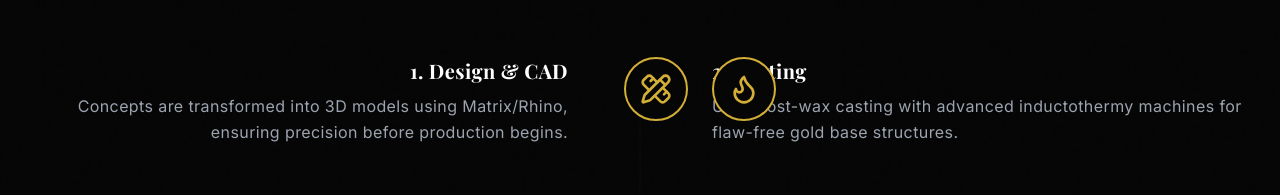
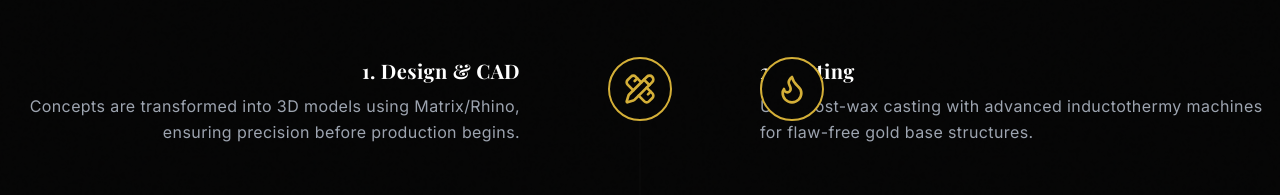
Before and after one commit to santrarony9/Chhanda-jewellers-b2b, a Next.js app: page /manufacturing in a window 1280 px wide. Shown: the part 564-759 px from the top of the page. Built offline with nearby package versions, Linux system fonts and the light colour scheme; no server answers; the database is empty; a web font is replaced by a local one.

Commit message:
fix(layout): resolve text overlap in manufacturing workflow

```diff
--- a/src/components/manufacturing/workflow.tsx
+++ b/src/components/manufacturing/workflow.tsx
@@ -60,12 +60,12 @@ export function ManufacturingWorkflow() {
                                 whileInView={{ opacity: 1, y: 0 }}
                                 transition={{ delay: index * 0.1 }}
                                 viewport={{ once: true }}
-                                className={`relative flex gap-6 md:block ${index % 2 === 0 ? 'md:text-right md:pr-12' : 'md:text-left md:pl-12 md:mt-24'}`}
+                                className={`relative flex gap-6 md:block ${index % 2 === 0 ? 'md:text-right md:pr-24' : 'md:text-left md:pl-24 md:mt-24'}`}
                             >
                                 {/* Icon Circle */}
                                 <div className={`
                     absolute top-0 md:top-0 h-16 w-16 rounded-full bg-background border-2 border-primary flex items-center justify-center z-10
-                    ${index % 2 === 0 ? 'md:-right-[4.5rem]' : 'md:-left-[4.5rem]'}
+                    ${index % 2 === 0 ? 'md:-right-[3.5rem]' : 'md:-left-[3.5rem]'}
                     left-0 md:left-auto
                 `}>
                                     <step.icon className="h-8 w-8 text-primary" />
```
